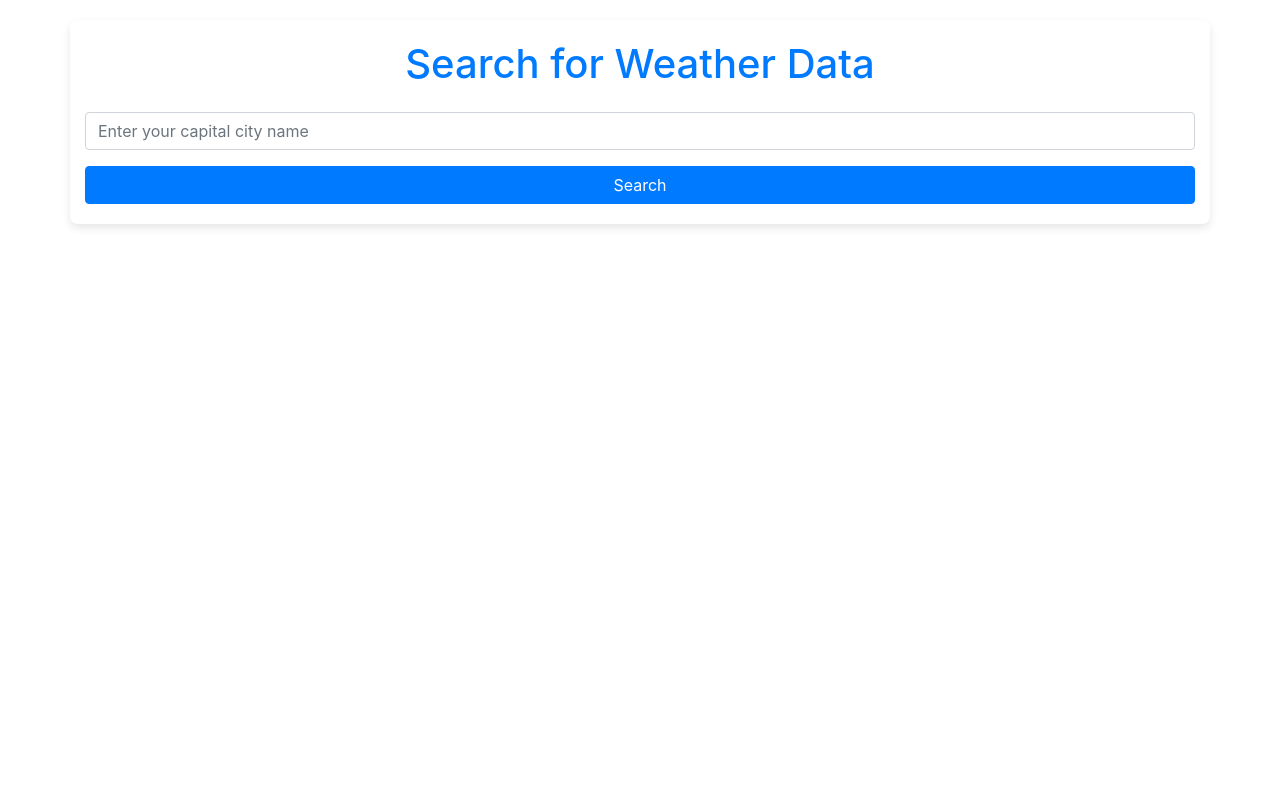
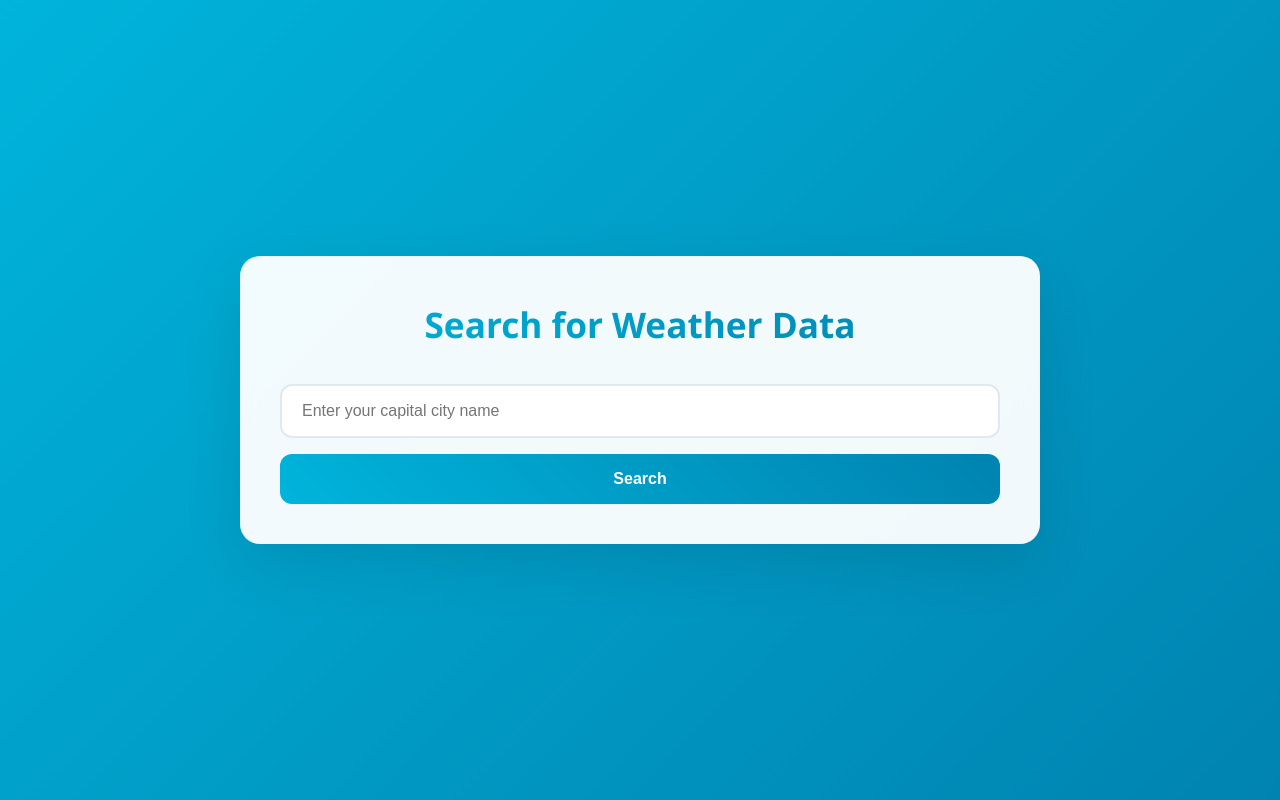
Before and after one commit to Elabs-llc/capstone, a Django app: page /skydata/ in a window 1280 px wide. Run offline with Django 5.2, Linux system fonts and the light colour scheme; some libraries are stand-ins or nearby versions.

Commit message:
styles updated for front-end

```diff
--- a/skydata/templates/home.html
+++ b/skydata/templates/home.html
@@ -6,29 +6,23 @@
     <title>Weather Search</title>
     {% load static %}
     <link rel="stylesheet" type="text/css" href="{% static 'css/style.css' %}">
-    <link rel="stylesheet" href="https://stackpath.bootstrapcdn.com/bootstrap/4.5.2/css/bootstrap.min.css">
 </head>
 <body>
     <div class="container">
-        <h1 class="text-center">Search for Weather Data</h1>
-        <form method="POST" action="{% url 'skydata:home' %}" class="mt-4">
+        <h1>Search for Weather Data</h1>
+        <form method="POST" action="{% url 'skydata:home' %}">
             {% csrf_token %}
             <div class="form-group">
-                <input type="text" name="city" class="form-control" placeholder="Enter your capital city name" required>
+                <input type="text" name="city" placeholder="Enter your capital city name" required>
             </div>
-            <button type="submit" class="btn btn-primary btn-block">Search</button>
+            <button type="submit">Search</button>
         </form>
 
         {% if error %}
-            <div class="alert alert-danger mt-3" role="alert">
+            <div class="error-message">
                 {{ error }}
             </div>
         {% endif %}
     </div>
-
-    <!-- Bootstrap JS and dependencies (optional) -->
-    <script src="https://code.jquery.com/jquery-3.5.1.slim.min.js"></script>
-    <script src="https://cdn.jsdelivr.net/npm/@popperjs/core@2.0.7/dist/umd/popper.min.js"></script>
-    <script src="https://stackpath.bootstrapcdn.com/bootstrap/4.5.2/js/bootstrap.min.js"></script>
 </body>
 </html>
--- a/skydata/templates/index.html
+++ b/skydata/templates/index.html
@@ -4,6 +4,8 @@
     <meta charset="UTF-8">
     <meta name="viewport" content="width=device-width, initial-scale=1.0">
     <title>Weather Information</title>
+    {% load static %}
+    <link rel="stylesheet" href="{% static 'css/style.css' %}">
 </head>
 <body>
     <h1>Weather Information</h1>
--- a/skydata/templates/weather-details.html
+++ b/skydata/templates/weather-details.html
@@ -22,7 +22,8 @@
             <p><strong>Humidity:</strong> {{ weather_data.humidity }}%</p>
             <p><strong>Recorded At:</strong> {{ weather_data.created_at }}</p>
 
-            <a href="{% url 'skydata:fetch-skydata' %}">Back to Home</a>
+            <a href="{% url 'skydata:fetch-skydata' %}">Weather Records</a>
+            <a href="{% url 'skydata:home' %}">Back to Home</a>
         </div>
     </div>
 </body>
--- a/skynexus/settings.py
+++ b/skynexus/settings.py
@@ -33,13 +33,13 @@ ALLOWED_HOSTS = []
 # Application definition
 
 INSTALLED_APPS = [
-    'skydata.apps.SkydataConfig',
     'django.contrib.admin',
     'django.contrib.auth',
     'django.contrib.contenttypes',
     'django.contrib.sessions',
     'django.contrib.messages',
     'django.contrib.staticfiles',
+    'skydata', # instead of 'skydata.apps.SkydataConfig',
 ]
 
 MIDDLEWARE = [
--- a/static/css/style.css
+++ b/static/css/style.css
@@ -1,111 +1,247 @@
-/* General Styling */
+/* Reset and Base Styles */
+* {
+    margin: 0;
+    padding: 0;
+    box-sizing: border-box;
+}
+
 body {
-    font-family: Arial, sans-serif;
-    background-color: #f2f2f2;
+    font-family: 'Segoe UI', system-ui, -apple-system, sans-serif;
+    background: linear-gradient(135deg, #00b4db 0%, #0083b0 100%);
+    min-height: 100vh;
     color: #333;
     margin: 0;
     padding: 20px;
+    display: flex;
+    align-items: center;
+    justify-content: center;
+    line-height: 1.6;
+}
+
+/* Container Styling */
+.container {
+    width: 100%;
+    max-width: 800px;
+    background: rgba(255, 255, 255, 0.95);
+    backdrop-filter: blur(10px);
+    padding: 2.5rem;
+    border-radius: 20px;
+    box-shadow: 0 20px 60px rgba(0, 0, 0, 0.1);
+    animation: slideUp 0.6s ease-out;
 }
 
 /* Header Styling */
 h1 {
-    color: #007bff;
+    color: #2c3e50;
     text-align: center;
-    margin-bottom: 20px;
+    font-size: 2.2rem;
+    margin-bottom: 2rem;
+    font-weight: 700;
+    background: linear-gradient(45deg, #00b4db, #0083b0);
+    -webkit-background-clip: text;
+    -webkit-text-fill-color: transparent;
+    animation: fadeIn 0.8s ease-out;
 }
 
-/* Container Styling */
-.container {
-    max-width: 800px;
-    margin: 0 auto;
-    background-color: #fff;
-    padding: 20px;
-    border-radius: 8px;
-    box-shadow: 0 4px 8px rgba(0, 0, 0, 0.1);
+/* Form Styling */
+form {
+    display: flex;
+    flex-direction: column;
+    gap: 1rem;
+    animation: fadeIn 0.8s ease-out 0.2s backwards;
 }
 
-/* Weather Data List Styling */
+.form-group input {
+    width: 100%;
+    padding: 1rem 1.25rem;
+    border: 2px solid #e2e8f0;
+    border-radius: 12px;
+    font-size: 1rem;
+    transition: all 0.3s ease;
+}
+
+.form-group input:focus {
+    outline: none;
+    border-color: #00b4db;
+    box-shadow: 0 0 0 4px rgba(0, 180, 219, 0.1);
+}
+
+/* Button Styling */
+button {
+    width: 100%;
+    padding: 1rem;
+    background: linear-gradient(45deg, #00b4db, #0083b0);
+    color: white;
+    border: none;
+    border-radius: 12px;
+    font-size: 1rem;
+    font-weight: 600;
+    cursor: pointer;
+    transition: all 0.3s ease;
+}
+
+button:hover {
+    transform: translateY(-2px);
+    box-shadow: 0 8px 20px rgba(0, 180, 219, 0.2);
+}
+
+button:active {
+    transform: translateY(0);
+}
+
+/* Weather Display Styling */
 .weather-item {
-    border-bottom: 1px solid #ddd;
-    padding: 15px 0;
+    background: white;
+    border-radius: 15px;
+    padding: 1.5rem;
+    margin-bottom: 1.5rem;
+    box-shadow: 0 4px 15px rgba(0, 0, 0, 0.05);
+    border: 1px solid rgba(0, 180, 219, 0.1);
+    transition: all 0.3s ease;
+    animation: fadeIn 0.6s ease-out;
+}
+
+.weather-item:hover {
+    transform: translateY(-5px);
+    box-shadow: 0 8px 25px rgba(0, 0, 0, 0.1);
 }
 
 .weather-item h2 {
-    color: #007bff;
-    font-size: 1.5rem;
+    color: #2c3e50;
+    font-size: 1.8rem;
+    margin-bottom: 1rem;
+    border-bottom: 2px solid rgba(0, 180, 219, 0.1);
+    padding-bottom: 0.5rem;
 }
 
 .weather-item p {
-    margin: 5px 0;
-    color: #666;
+    color: #4a5568;
+    margin: 0.7rem 0;
+    font-size: 1.1rem;
+    display: flex;
+    align-items: center;
+    gap: 0.5rem;
 }
 
-/* Details Link Button */
-.weather-item a {
-    display: inline-block;
-    color: #fff;
-    background-color: #007bff;
-    padding: 8px 12px;
-    border-radius: 4px;
-    text-decoration: none;
-    transition: background-color 0.3s;
+.weather-item p strong {
+    color: #2c3e50;
+    min-width: 120px;
 }
 
-.weather-item a:hover {
-    background-color: #0056b3;
+/* Link Styling */
+a {
+    display: inline-block;
+    padding: 0.8rem 1.5rem;
+    background: linear-gradient(45deg, #00b4db, #0083b0);
+    color: white;
+    text-decoration: none;
+    border-radius: 8px;
+    font-weight: 500;
+    transition: all 0.3s ease;
+    margin-top: 1rem;
 }
 
-/* Specific Weather Details Styling */
-.weather-details h2 {
-    color: #333;
-    font-size: 2rem;
-    margin-top: 0;
+a:hover {
+    transform: translateY(-2px);
+    box-shadow: 0 4px 15px rgba(0, 180, 219, 0.3);
 }
 
-.weather-details p {
-    font-size: 1.1rem;
-    color: #555;
+/* Weather Icon Styling */
+img {
+    display: block;
+    margin: 1rem auto;
+    filter: drop-shadow(0 4px 6px rgba(0, 0, 0, 0.1));
+    animation: fadeIn 0.8s ease-out;
 }
 
-/* Icon Styling */
-.weather-icon {
-    width: 50px;
-    height: 50px;
-    margin-right: 10px;
-    vertical-align: middle;
-}
-/* Search Form Styling */
-.search-form {
-    display: flex;
-    justify-content: center;
-    margin-bottom: 20px;
+/* Alert/Error Styling */
+.alert {
+    background: #fee2e2;
+    border-left: 4px solid #dc2626;
+    color: #dc2626;
+    padding: 1rem;
+    border-radius: 8px;
+    margin-top: 1rem;
+    animation: shake 0.5s ease-out;
 }
 
-.search-form input[type="text"] {
-    padding: 10px;
-    border: 1px solid #ddd;
-    border-radius: 5px;
-    width: 300px;
-    margin-right: 10px;
+/* Animations */
+@keyframes slideUp {
+    from {
+        opacity: 0;
+        transform: translateY(30px);
+    }
+    to {
+        opacity: 1;
+        transform: translateY(0);
+    }
 }
 
-.search-form button {
-    padding: 10px 15px;
-    border: none;
-    border-radius: 5px;
-    background-color: #007bff;
-    color: white;
-    cursor: pointer;
-    transition: background-color 0.3s;
+@keyframes fadeIn {
+    from {
+        opacity: 0;
+    }
+    to {
+        opacity: 1;
+    }
 }
 
-.search-form button:hover {
-    background-color: #0056b3;
+@keyframes shake {
+    0%, 100% { transform: translateX(0); }
+    25% { transform: translateX(-5px); }
+    75% { transform: translateX(5px); }
 }
 
-/* Error Message Styling */
-.error-message {
+/* Responsive Design */
+@media (max-width: 768px) {
+    .container {
+        padding: 1.5rem;
+    }
+
+    h1 {
+        font-size: 1.8rem;
+    }
+
+    .weather-item h2 {
+        font-size: 1.5rem;
+    }
+
+    .weather-item p {
+        font-size: 1rem;
+    }
+}
+
+/* Save Weather Button Special Styling */
+#weatherForm button {
+    background: linear-gradient(45deg, #38b2ac, #319795);
+    margin-top: 1rem;
+    width: auto;
+    padding: 0.8rem 2rem;
+}
+
+#weatherForm button:hover {
+    background: linear-gradient(45deg, #319795, #2c7a7b);
+}
+
+/* Back to Home Link Special Styling */
+a[href*="fetch-skydata"] {
+    background: linear-gradient(45deg, #4a5568, #2d3748);
+}
+/* Back to Home Link Special Styling */
+a[href*="home"] {
+    background: linear-gradient(45deg, #674a68, #462d48);
+}
+
+/* Weather Details Extra Styling */
+.weather-details strong {
+    color: #00b4db;
+    font-weight: 600;
+}
+
+/* Empty State Styling */
+p:empty {
     text-align: center;
-    color: red;
-    margin-top: 10px;
+    color: #4a5568;
+    font-style: italic;
+    margin: 2rem 0;
 }
```
Also changed, not shown: db.sqlite3.
